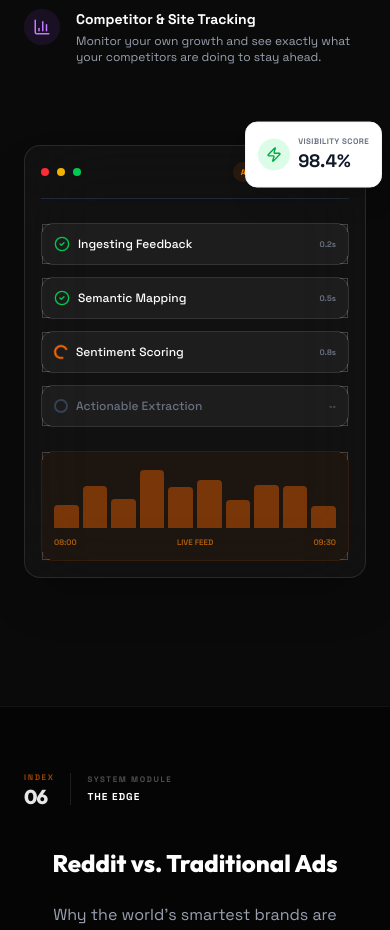
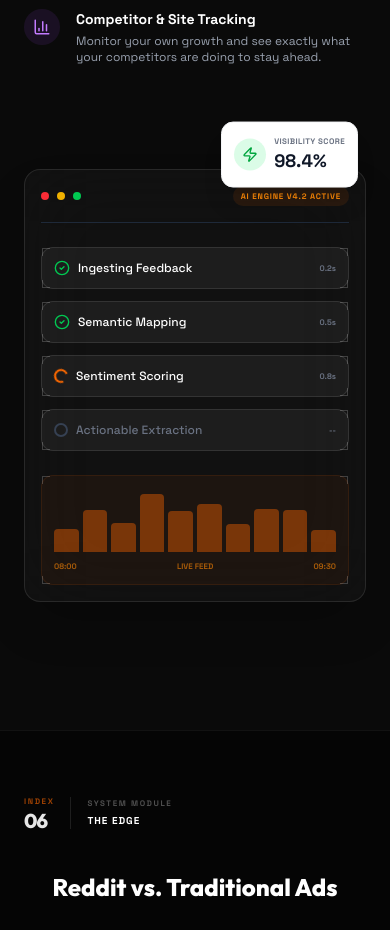
Before and after one commit to clearecho-in/ClearEcho.in, a React (Vite) app in the folder frontend/: page / in a window 390 px wide. Shown: the part 7160-8090 px from the top of the page. Built offline with nearby package versions, Linux system fonts and the light colour scheme.

Commit message:
fix: resolve visibility score badge overlap on mobile

```diff
--- a/frontend/package.json
+++ b/frontend/package.json
@@ -3,7 +3,7 @@
   "private": true,
   "version": "0.0.0",
   "type": "module",
-  "homepage": "https://clearecho-in.github.io/ClearEcho.in",
+  "homepage": "https://www.clearecho.in",
   "scripts": {
     "dev": "vite --port=3000 --host=0.0.0.0",
     "build": "vite build",
--- a/frontend/src/App.tsx
+++ b/frontend/src/App.tsx
@@ -561,7 +561,7 @@
             initial={{ opacity: 0, scale: 0.95 }}
             whileInView={{ opacity: 1, scale: 1 }}
             viewport={{ once: true }}
-            className="relative mt-8 md:mt-0"
+            className="relative mt-14 md:mt-6"
           >
             <div className="glass-card rounded-2xl md:rounded-3xl p-4 md:p-6 shadow-2xl">
               {/* Dashboard Header */}
@@ -624,7 +624,7 @@
             <motion.div
               animate={{ y: [0, -10, 0] }}
               transition={{ duration: 4, repeat: Infinity, ease: "easeInOut" }}
-              className="absolute -top-4 -right-4 md:-top-6 md:-right-6 bg-white p-3 md:p-4 rounded-xl md:rounded-2xl shadow-xl border border-gray-100 flex items-center gap-2 md:gap-3"
+              className="absolute -top-10 right-2 md:-top-12 md:right-4 z-10 bg-white p-3 md:p-4 rounded-xl md:rounded-2xl shadow-xl border border-gray-100 flex items-center gap-2 md:gap-3"
             >
               <div className="w-8 h-8 md:w-10 md:h-10 rounded-full bg-green-100 flex items-center justify-center text-green-600">
                 <Zap size={16} className="md:w-[20px] md:h-[20px]" />
--- a/frontend/vite.config.ts
+++ b/frontend/vite.config.ts
@@ -6,7 +6,7 @@
 export default defineConfig(({mode}) => {
   const env = loadEnv(mode, '.', '');
   return {
-    base: '/ClearEcho.in/',
+    base: '/',
     plugins: [react(), tailwindcss()],
     define: {
       'process.env.GEMINI_API_KEY': JSON.stringify(env.GEMINI_API_KEY),
```
Also changed, not shown: 1 other file (tests, documents, lock files or other folders).
